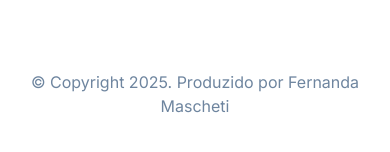
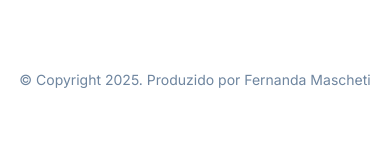
Before and after one commit to vtfg/teste-tecnico-alura, a Next.js app: page / in a window 390 px wide. Shown: the part 1592-1744 px from the top of the page. Built offline with nearby package versions, Linux system fonts and the light colour scheme; no server answers.

Commit message:
feat: add blurred background

```diff
--- a/src/app/globals.css
+++ b/src/app/globals.css
@@ -15,6 +15,8 @@
   --color-foreground-primary: #284260;
   --color-foreground-secondary: #6e859f;
   --color-foreground-on-gray: #2d2d2d;
+
+  --background-blur-opacity: 100%;
 }
 
 @layer base {
@@ -28,6 +30,8 @@
     --color-foreground-primary: #e7ecef;
     --color-foreground-secondary: #bfc0c0;
     --color-foreground-on-gray: #2d2d2d;
+
+    --background-blur-opacity: 25%;
   }
 }
 
--- a/src/app/layout.tsx
+++ b/src/app/layout.tsx
@@ -37,13 +37,19 @@ export default function RootLayout({
           enableSystem={false}
           disableTransitionOnChange
         >
-          <main className="flex flex-col items-center justify-center w-full">
+          <img
+            src="/bg-colors.svg"
+            className="min-h-screen absolute top-0 left-0 w-full -z-10"
+            style={{ opacity: "var(--background-blur-opacity)" }}
+          />
+
+          <main className="flex flex-col items-center justify-center w-full relative">
             <Navbar />
 
             {children}
 
             <footer className="container flex flex-col gap-16 mt-[38px] mb-[44px]">
-              <p className="text-center text-base text-foreground-secondary">
+              <p className="text-center text-sm lg:text-base text-foreground-secondary">
                 © Copyright 2025. Produzido por Fernanda Mascheti
               </p>
             </footer>
```
Also changed, not shown: public/bg-colors.svg (added).
